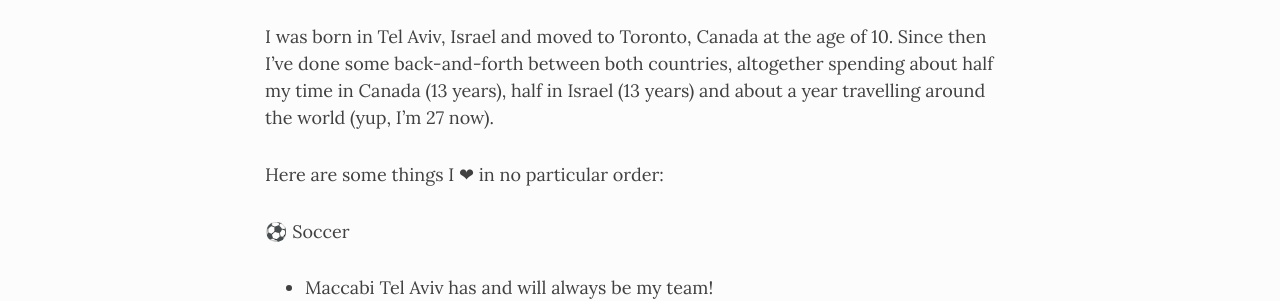
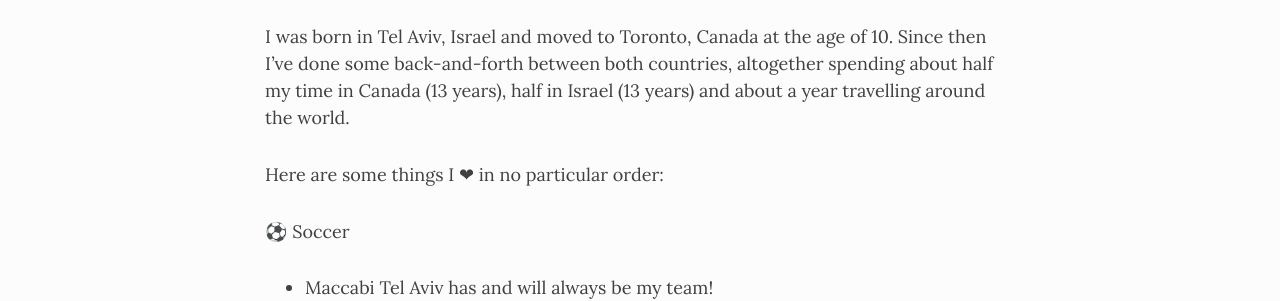
Before and after one commit to benattali/benattali.github.io, a Jekyll site: the page built from aboutme.md, in a window 1280 px wide and 900 px high. Shown: the part 309-610 px from the top of the window. Built offline with Jekyll 4.4.1, drawn with Linux system fonts in a browser that asks for light colours; nearby versions of some CDN libraries.

Commit message:
Update aboutme.md

```diff
--- a/aboutme.md
+++ b/aboutme.md
@@ -4,7 +4,7 @@
 subtitle: Some cool things about me :)
 ---
 
-I was born in Tel Aviv, Israel and moved to Toronto, Canada at the age of 10. Since then I've done some back-and-forth between both countries, altogether spending about half my time in Canada (13 years), half in Israel (13 years) and about a year travelling around the world (yup, I'm 27 now).
+I was born in Tel Aviv, Israel and moved to Toronto, Canada at the age of 10. Since then I've done some back-and-forth between both countries, altogether spending about half my time in Canada (13 years), half in Israel (13 years) and about a year travelling around the world.
 
 
 Here are some things I ❤ in no particular order:
```
